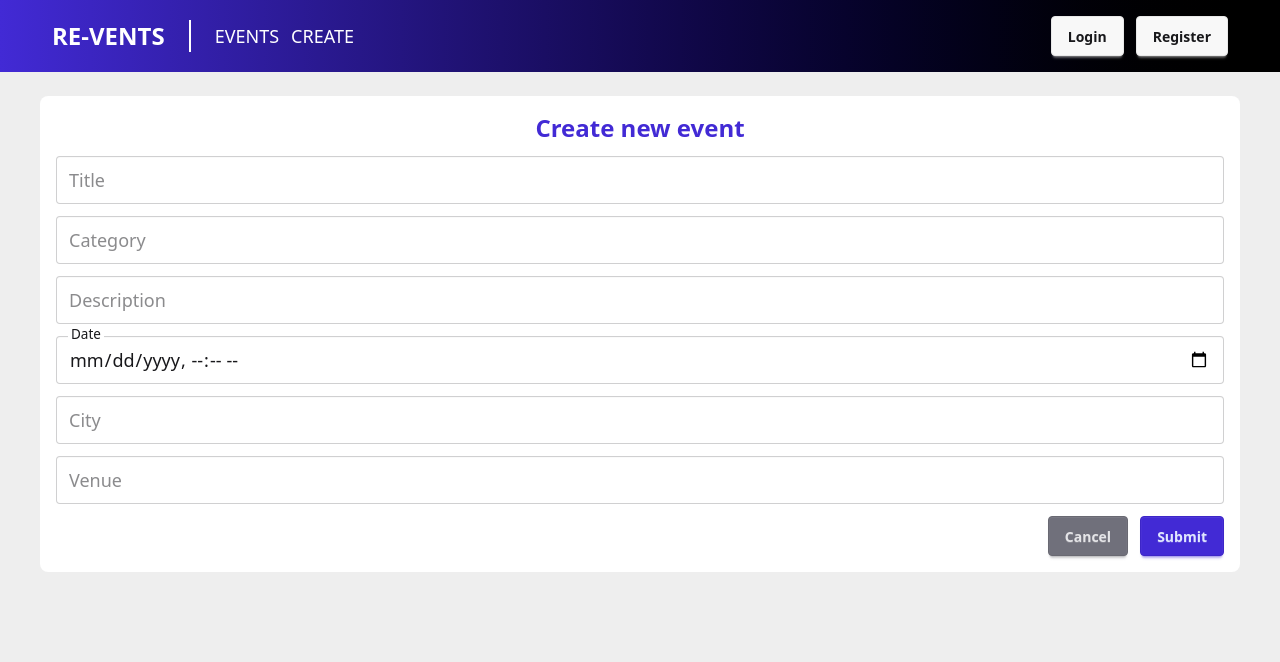
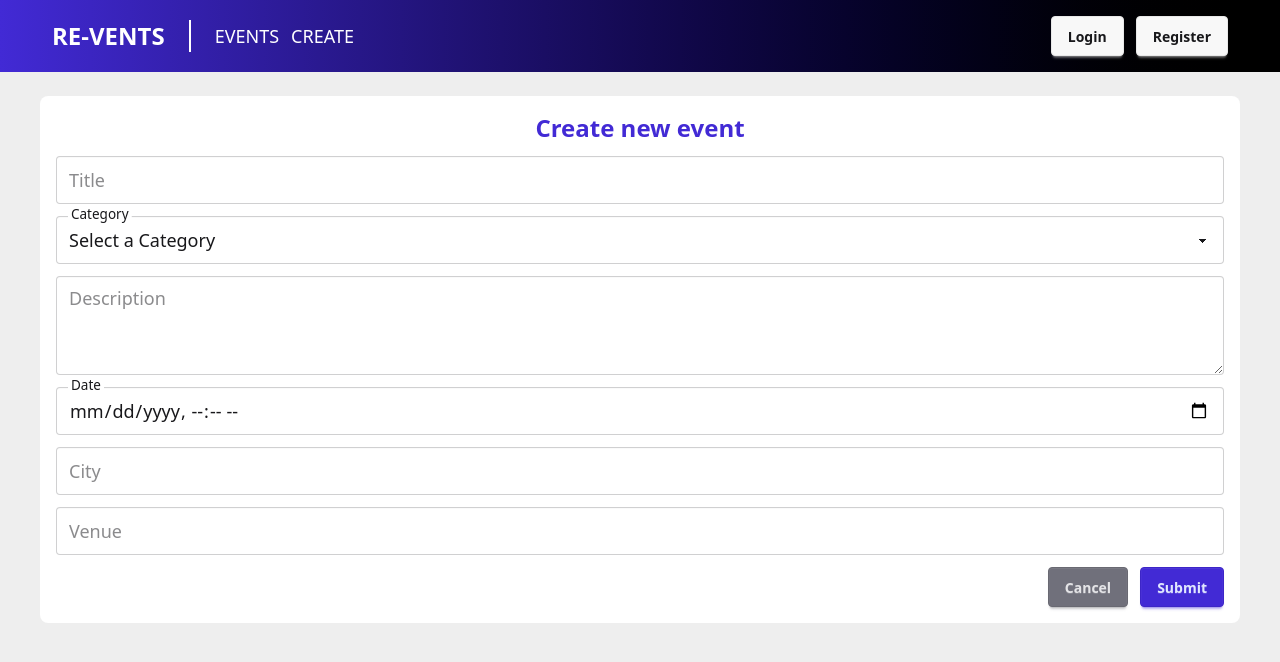
Before and after one commit to asiopueo/revents, a React (Vite) app: page /manage/13b56b64-14df-4efa-8edf-567d80291c27 in a window 1280 px wide. Shown: the top 662 px of the page. Built offline with nearby package versions, Linux system fonts and the light colour scheme.

Commit message:
Zwischenstand Abschnitt 7.5 - Forms Revisited

```diff
--- /dev/null
+++ b/src/app/shared/components/SelectInput.tsx
@@ -0,0 +1,35 @@
+import clsx from 'clsx';
+import { useController, type FieldValues, type UseControllerProps } from 'react-hook-form';
+
+type Props<T extends FieldValues> = {
+    type?: string;
+    label: string;
+    options: {key: string, label: string}[];
+} & UseControllerProps<T>;
+
+export default function SelectInput<T extends FieldValues>(props: Props<T>) {
+    const { field, fieldState } = useController({...props});
+
+    return (
+        <label className="floating-label text-left">
+            <span>{props.label}</span>
+            <select
+                {...field}
+                value={field.value || `Select a ${props.label}`}
+                className={clsx('select select-lg w-full', {
+                    'input-error': !!fieldState.error,
+                    'input-success': !fieldState.error && fieldState.isDirty
+                })}>
+                    <option disabled>Select a {props.label}</option>
+                    {props.options.map(option => (
+                        <option key={option.key} value={option.key}>{option.label}</option>
+                    ))}
+                </select>
+            {fieldState.error && (
+                <div className="validator-hint visible text-error">
+                    {fieldState.error.message}
+                </div>
+            )}
+        </label>
+    )
+}
--- /dev/null
+++ b/src/app/shared/components/TextArea.tsx
@@ -0,0 +1,31 @@
+import clsx from 'clsx';
+import { useController, type FieldValues, type UseControllerProps } from 'react-hook-form';
+
+type Props<T extends FieldValues> = {
+    rows?: number;
+    label: string;
+} & UseControllerProps<T>;
+
+export default function TextArea<T extends FieldValues>(props: Props<T>) {
+    const { field, fieldState } = useController({...props});
+
+    return (
+        <label className="floating-label text-left">
+            <span>{props.label}</span>
+            <textarea
+                {...field}
+                value={field.value ?? ''}
+                rows={props.rows}
+                className={clsx('textarea textarea-lg w-full', {
+                    'input-error': !!fieldState.error,
+                    'input-success': !fieldState.error && fieldState.isDirty
+                })}
+                placeholder={props.label} />
+            {fieldState.error && (
+                <div className="validator-hint visible text-error">
+                    {fieldState.error.message}
+                </div>
+            )}
+        </label>
+    )
+}
--- a/src/features/events/form/EventForm.tsx
+++ b/src/features/events/form/EventForm.tsx
@@ -10,6 +10,9 @@ import { useForm, type FieldValues } from 'react-hook-form';
 import TextInput from "../../../app/shared/components/TextInput";
 import { eventFormSchema, type EventFormSchema } from "../../../lib/schemas/eventFormSchema";
 import { zodResolver } from '@hookform/resolvers/zod';
+import TextArea from "../../../app/shared/components/TextArea";
+import SelectInput from "../../../app/shared/components/SelectInput";
+import { categoryOptions } from "./categoryOptions";
 
 export default function EventForm() {
     const { id } = useParams<{ id: string }>();
@@ -78,15 +81,17 @@ export default function EventForm() {
                     name='title'
                     label='Title'
                 />
-                <TextInput
+                <SelectInput
                     control={control}
                     name='category'
                     label='Category'
+                    options={categoryOptions}
                 />
-                <TextInput
+                <TextArea
                     control={control}
                     name='description'
                     label='Description'
+                    rows={3}
                 />
                 <TextInput
                     control={control}
--- /dev/null
+++ b/src/features/events/form/categoryOptions.ts
@@ -0,0 +1,8 @@
+export const categoryOptions = [
+    {key: 'drinks', label: 'Drinks'},
+    {key: 'culture', label: 'Culture'},
+    {key: 'film', label: 'Film'},
+    {key: 'food', label: 'Food'},
+    {key: 'music', label: 'Music'},
+    {key: 'travel', label: 'Travel'}
+]
--- a/src/lib/schemas/eventFormSchema.ts
+++ b/src/lib/schemas/eventFormSchema.ts
@@ -5,7 +5,7 @@ const requiredString = (fieldName: string) => z.string().min(1, `${fieldName} is
 export const eventFormSchema = z.object({
     title: requiredString('Title'),
     category: requiredString('Category'),
-    description: requiredString('Description'),
+    description: requiredString('Description').min(5, 'Description must be at least 5 characters'),
     date: requiredString('Date')
         .refine((value) => {
             const selectedDate = new Date(value);
```
